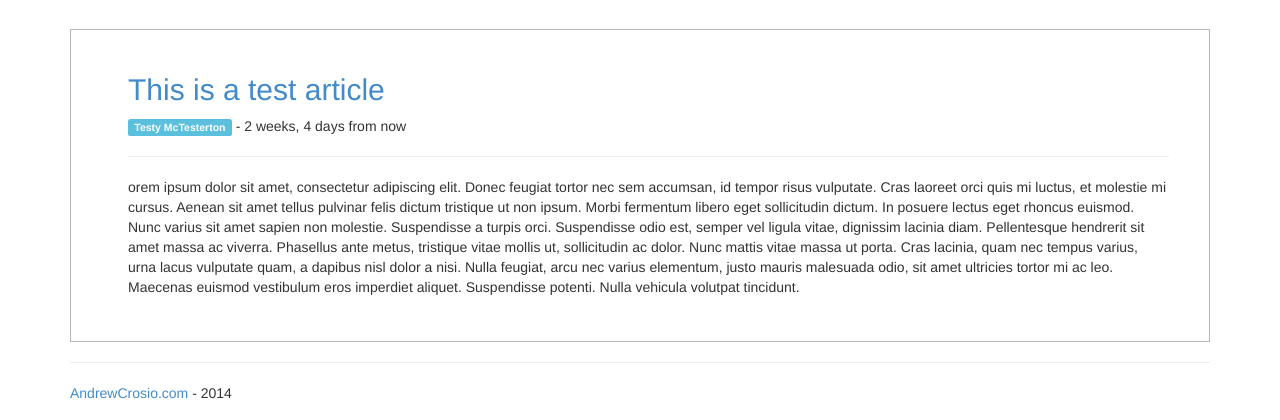
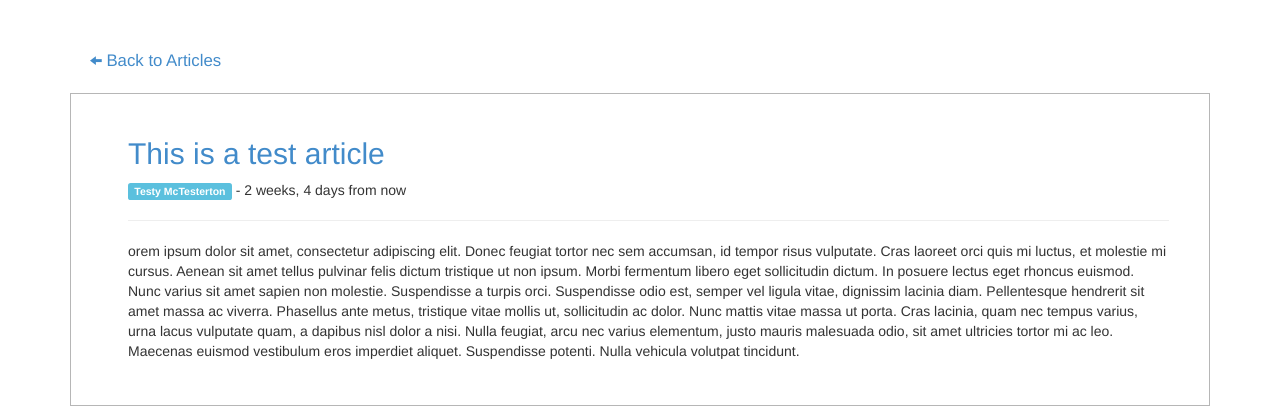
Before and after one commit to Andrew-Crosio/andrewcrosio.com, a Django app: page /articles/this-is-a-test-article/ in a window 1280 px wide. Shown: the part 51-471 px from the top of the page. Run offline with Django 3.2, Linux system fonts and the light colour scheme; data comes from the database, SQL or seed files in the repository; some libraries are stand-ins or nearby versions.

Commit message:
adding back button on details pages

```diff
--- a/blog/blog/static/css/main.css
+++ b/blog/blog/static/css/main.css
@@ -18,3 +18,17 @@
         content: ' - '
     }
 }
+
+
+.back-link {
+    display: block;
+    margin: 20px;
+    font-size: 1.2em;
+    border-radius: 0.25em;
+}
+
+.back-button {
+    font-size: 0.7em;
+    position: relative;
+    top: 0;
+}
--- a/blog/blog/templates/blog/article_detail.html
+++ b/blog/blog/templates/blog/article_detail.html
@@ -1,5 +1,9 @@
 {% extends "base.html" %}
 
 {% block content %}
+    <a href="{% url "article-list" %}" class="back-link">
+        <i class="glyphicon glyphicon-arrow-left back-button"></i> Back to Articles
+    </a>
+
     {% include "blog/_article.html" with article=object %}
 {% endblock %}
```
